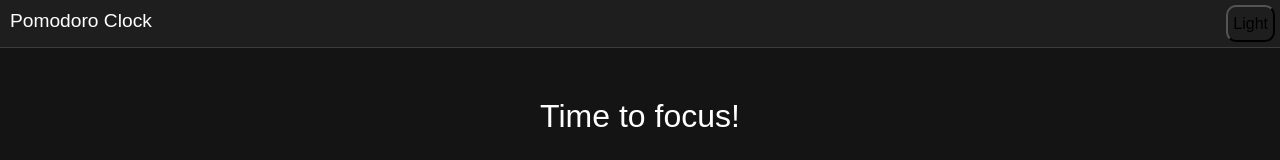
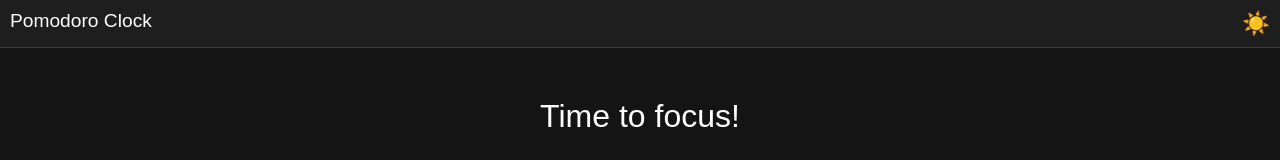
Before and after one commit to callum-laing/pomodoro-clock, a Vue app: page / in a window 1280 px wide. Shown: the top 160 px of the page. Built offline with nearby package versions, Linux system fonts and the light colour scheme; a web font is replaced by a local one.

Commit message:
styled dark/light mode toggle

```diff
--- a/src/components/Header.vue
+++ b/src/components/Header.vue
@@ -28,7 +28,7 @@ function toggleMode() {
 	<header>
 		<nav>
 			<h1>Pomodoro Clock</h1>
-			<button @click="toggleMode">{{ isLightMode ? 'Dark' : 'Light' }}</button>
+			<button @click="toggleMode">{{ isLightMode ? ' 🌙 ' : '☀️' }}</button>
 		</nav>
 	</header>
 </template>
@@ -48,10 +48,13 @@ nav {
 	}
 
 	button {
-		background-color: transparent;
-		margin: 5px;
-		padding: 5px 5px;
-		border-radius: 10px;
+		padding: 0 10px;
+		border: none;
+		background: transparent;
+		font-size: 1.4em;
+	}
+	button:hover {
+		cursor: pointer;
 	}
 }
 </style>
```
